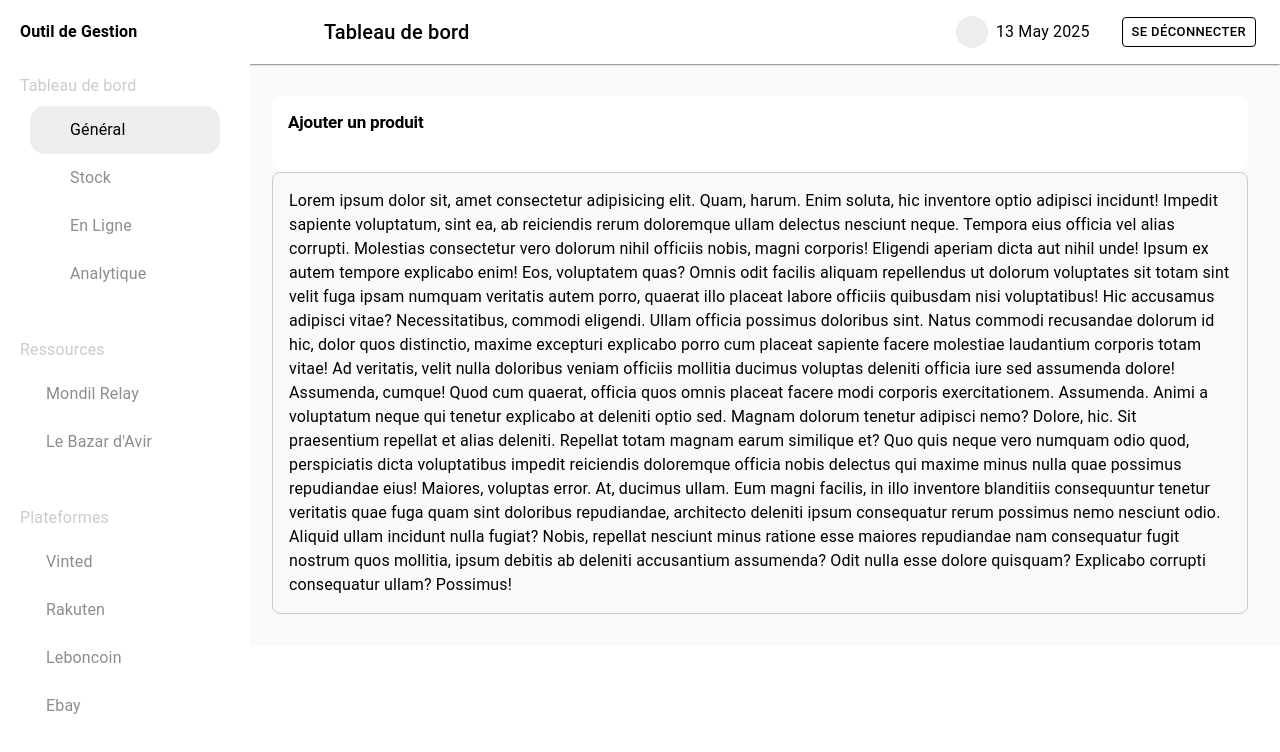
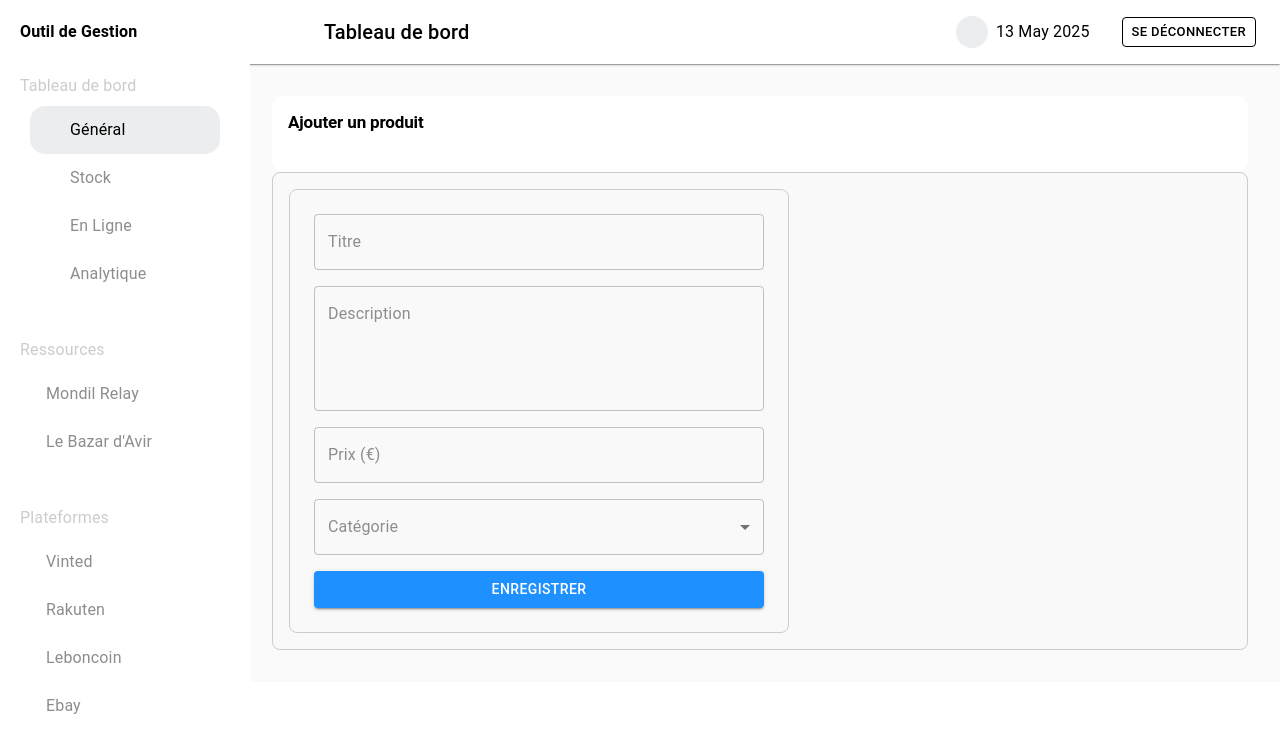
Before and after one commit to AvirKarakitsos/REACT_management, a React (Vite) app: page /stock in a window 1280 px wide. Both pictures are taken after a click on the element "Ajouter un produit". Shown: the top 752 px of the page. Built offline with nearby package versions, Linux system fonts and the light colour scheme; some icons are missing.

Commit message:
feat: form design

```diff
--- /dev/null
+++ b/src/components/tools/Form.jsx
@@ -0,0 +1,68 @@
+import {
+  Box,
+  TextField,
+  MenuItem,
+  Button,
+  Typography,
+} from '@mui/material';
+
+const FormulaireProduit = () => {
+
+  return (
+    <Box
+      component="form"
+      sx={{
+        display: 'flex',
+        flexDirection: 'column',
+        gap: 2,
+        maxWidth: 500,
+        p: 3,
+        border: '1px solid #ccc',
+        borderRadius: 2,
+        backgroundColor: '#f9f9f9',
+      }}
+    >
+
+      <TextField
+        label="Titre"
+        name="titre"
+        fullWidth
+      />
+
+      {/* Description */}
+      <TextField
+        label="Description"
+        name="description"
+        multiline
+        rows={4}
+        fullWidth
+      />
+
+      {/* Prix */}
+      <TextField
+        label="Prix (€)"
+        name="prix"
+        type="number"
+        fullWidth
+      />
+
+      {/* Options */}
+      <TextField
+        select
+        label="Catégorie"
+        name="option"
+        fullWidth
+      >
+        <MenuItem value="choix1">Livre</MenuItem>
+        <MenuItem value="choix2">Vêtement</MenuItem>
+        <MenuItem value="choix3">Autre</MenuItem>
+      </TextField>
+
+      <Button type="submit" variant="contained">
+        Enregistrer
+      </Button>
+    </Box>
+  );
+};
+
+export default FormulaireProduit;
--- a/src/pages/Stock.jsx
+++ b/src/pages/Stock.jsx
@@ -1,6 +1,7 @@
 import { Collapse, Box, Typography } from '@mui/material';
 import ArrowBackIosIcon from '@mui/icons-material/ArrowBackIos';
 import { useState } from 'react';
+import Form from '../components/tools/Form'
 
 
 export default function Stock() {
@@ -27,7 +28,8 @@ export default function Stock() {
 						display: 'flex',
 						justifyContent: 'space-between',
 						borderRadius: 3,
-						backgroundColor: 'background.default'
+						backgroundColor: 'background.default',
+						cursor: 'pointer'
 					}}
 					onClick={() => setOpen((prev) => !prev)}
 				>
@@ -50,17 +52,7 @@ export default function Stock() {
 						backgroundColor: '#f9f9f9',
 					}}
 					>
-					<Typography variant="body1">
-						Lorem ipsum dolor sit, amet consectetur adipisicing elit. Quam, harum. Enim soluta, hic inventore optio adipisci incidunt! Impedit sapiente voluptatum, sint ea, ab reiciendis rerum doloremque ullam delectus nesciunt neque.
-						Tempora eius officia vel alias corrupti. Molestias consectetur vero dolorum nihil officiis nobis, magni corporis! Eligendi aperiam dicta aut nihil unde! Ipsum ex autem tempore explicabo enim! Eos, voluptatem quas?
-						Omnis odit facilis aliquam repellendus ut dolorum voluptates sit totam sint velit fuga ipsam numquam veritatis autem porro, quaerat illo placeat labore officiis quibusdam nisi voluptatibus! Hic accusamus adipisci vitae?
-						Necessitatibus, commodi eligendi. Ullam officia possimus doloribus sint. Natus commodi recusandae dolorum id hic, dolor quos distinctio, maxime excepturi explicabo porro cum placeat sapiente facere molestiae laudantium corporis totam vitae!
-						Ad veritatis, velit nulla doloribus veniam officiis mollitia ducimus voluptas deleniti officia iure sed assumenda dolore! Assumenda, cumque! Quod cum quaerat, officia quos omnis placeat facere modi corporis exercitationem. Assumenda.
-						Animi a voluptatum neque qui tenetur explicabo at deleniti optio sed. Magnam dolorum tenetur adipisci nemo? Dolore, hic. Sit praesentium repellat et alias deleniti. Repellat totam magnam earum similique et?
-						Quo quis neque vero numquam odio quod, perspiciatis dicta voluptatibus impedit reiciendis doloremque officia nobis delectus qui maxime minus nulla quae possimus repudiandae eius! Maiores, voluptas error. At, ducimus ullam.
-						Eum magni facilis, in illo inventore blanditiis consequuntur tenetur veritatis quae fuga quam sint doloribus repudiandae, architecto deleniti ipsum consequatur rerum possimus nemo nesciunt odio. Aliquid ullam incidunt nulla fugiat?
-						Nobis, repellat nesciunt minus ratione esse maiores repudiandae nam consequatur fugit nostrum quos mollitia, ipsum debitis ab deleniti accusantium assumenda? Odit nulla esse dolore quisquam? Explicabo corrupti consequatur ullam? Possimus!
-					</Typography>
+					<Form/>
 					</Box>
 				</Collapse>
 			</Box>
```
